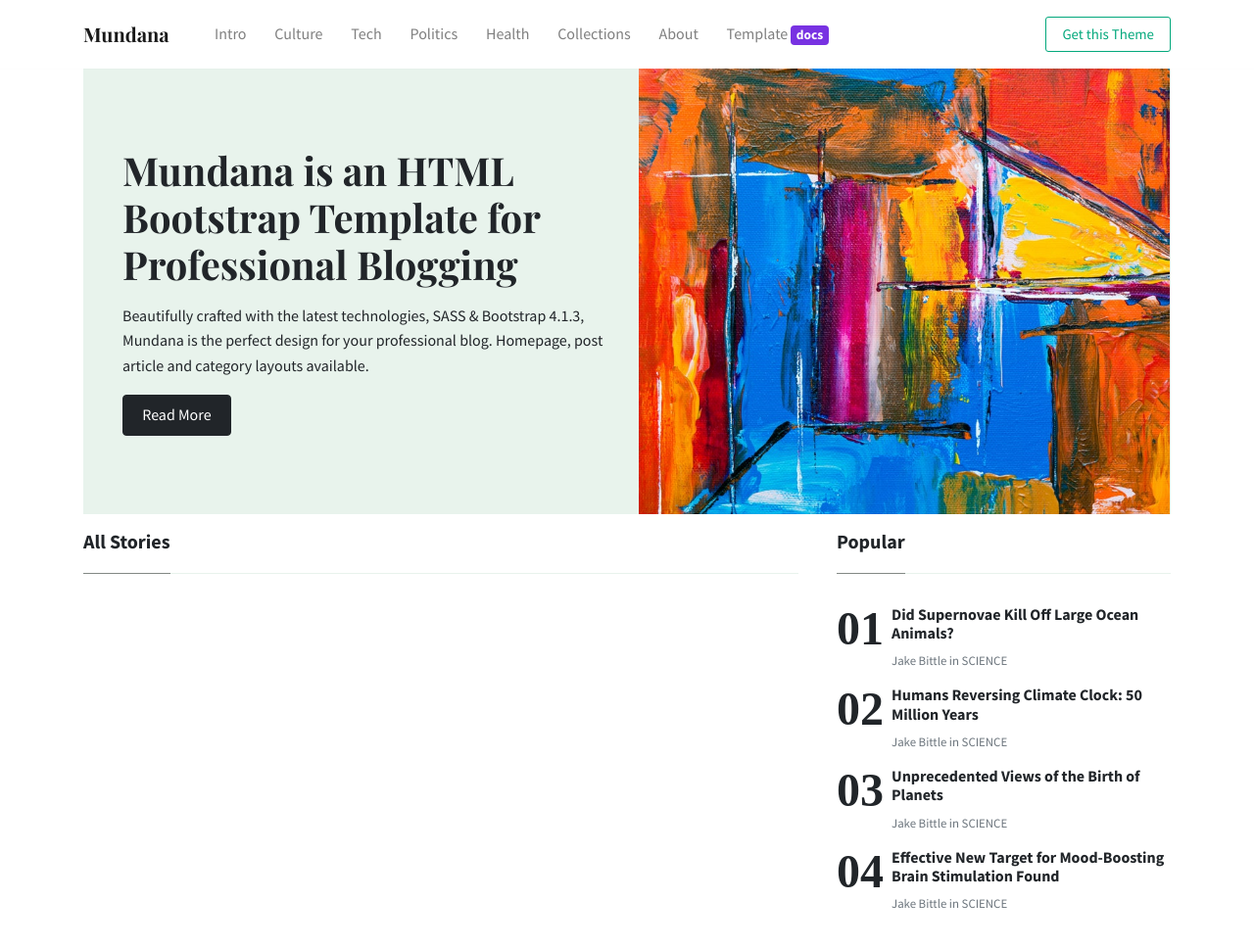
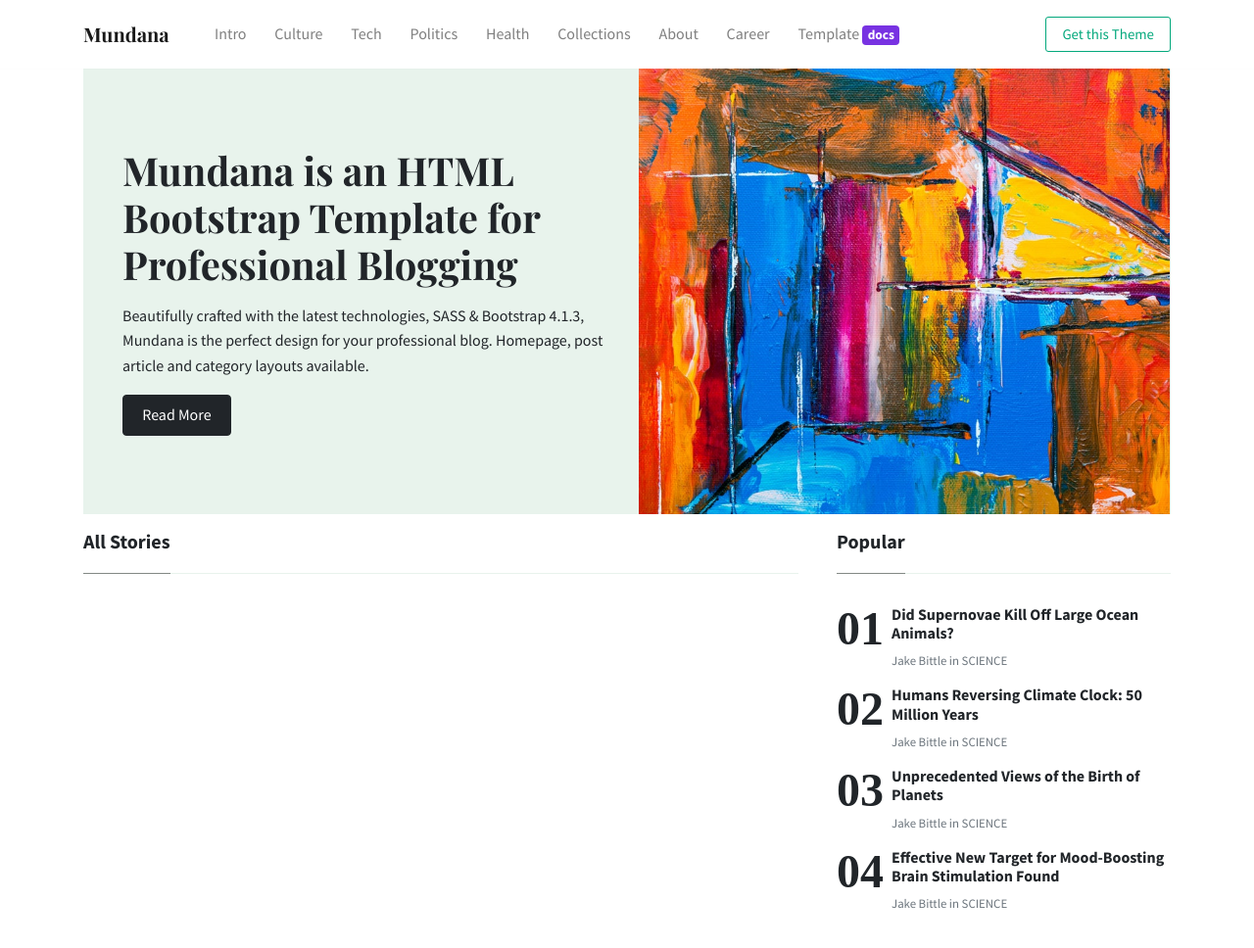
Before and after one commit to irwanrobi/blog-api, a website: page index.html in a window 1280 px wide. Shown: the top 968 px of the page at 98% size. Drawn offline with nearby package versions, Linux system fonts and the light colour scheme; no server answers.

Commit message:
Menambah menu career

```diff
--- a/index.html
+++ b/index.html
@@ -47,6 +47,9 @@ NAVBAR
 			<li class="nav-item">
 			<a class="nav-link" href="./about.html">About</a>
 			</li>
+			<li class="nav-item">
+				<a class="nav-link" href="#">Career</a>
+				</li>
 			<li class="nav-item">
 			<a class="nav-link" href="./docs.html">Template <span class="badge badge-secondary">docs</span></a>
 			</li>
```
